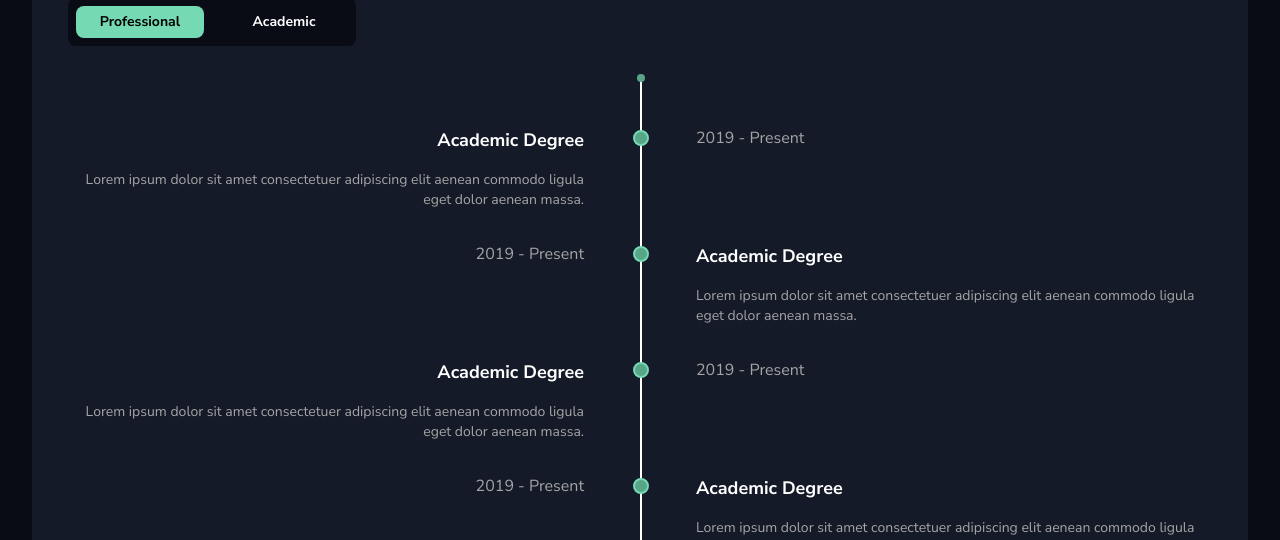
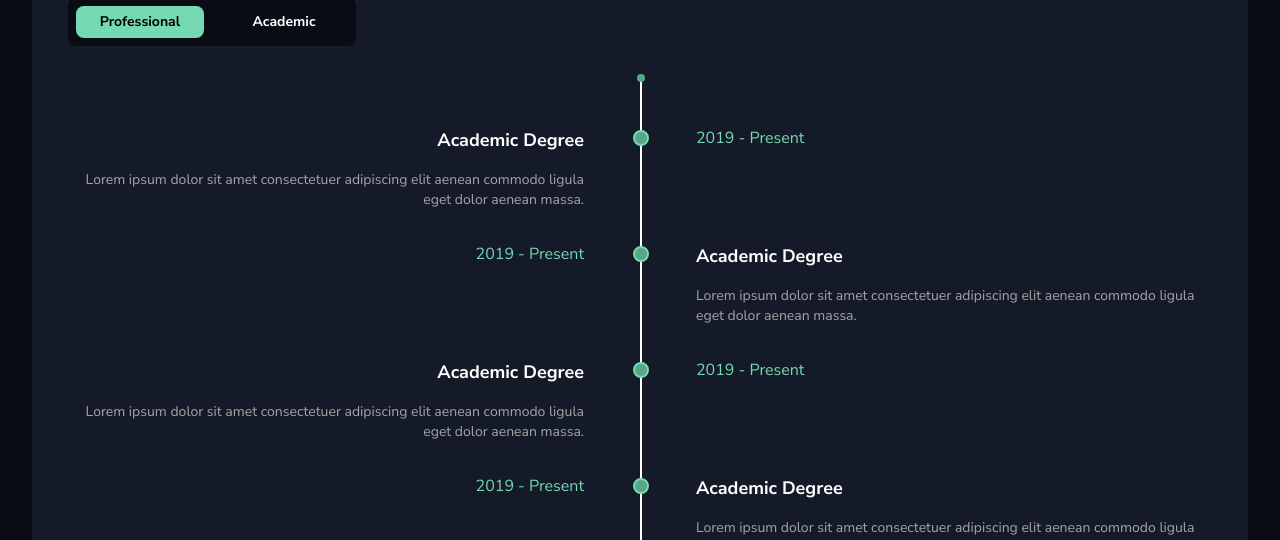
Before and after one commit to KouzanaFedi/fedikouzana, a Next.js app: page / in a window 1280 px wide. Shown: the part 2718-3258 px from the top of the page. Built offline with nearby package versions, Linux system fonts and the light colour scheme.

Commit message:
fixed a timeline bug

```diff
--- a/src/components/TimeLineItem.tsx
+++ b/src/components/TimeLineItem.tsx
@@ -1,7 +1,7 @@
 const TimeLineItem = () => {
   return (
     <div className="group flex even:flex-row-reverse items-start gap-x-28 ">
-      <div className="text-fk-darkGray dark:text-fk-white-lighter flex-1 text-end group-even:text-start">
+      <div className="text-fk-green flex-1 text-end group-even:text-start">
         2019 - Present
       </div>
       <div className="flex flex-col gap-y-4 flex-1 group-even:items-end">
--- a/src/components/TimeLineSection.tsx
+++ b/src/components/TimeLineSection.tsx
@@ -5,17 +5,22 @@ import VerticaleTimeLine from "./VerticalTimeLine";
 const TimeLineSection = () => {
   const [proTimeLine, setProTimeLine] = React.useState<boolean>(true);
 
+  React.useEffect(() => {
+    console.log(proTimeLine);
+  }, [proTimeLine]);
   return (
     <section id="carrer" className="md:pt-24 pt-12 p-4">
       <div className="container mx-auto px-4 space-y-12">
-        <h2 className="text-fk-black-blue dark:text-fk-white text-5xl font-bold">My carrer so far</h2>
+        <h2 className="text-fk-black-blue dark:text-fk-white text-5xl font-bold">
+          My carrer so far
+        </h2>
         <div className="w-full rounded-lg bg-white dark:bg-fk-darkGray p-9">
           <div className="w-fit">
             <label className="timeline-switch relative w-full rounded-lg p-2 bg-fk-gray flex items-center">
               <input
                 className="opacity-0 w-0 h-0"
-                onChange={({ target: { checked } }) => {
-                  setProTimeLine(checked);
+                onChange={() => {
+                  setProTimeLine(!proTimeLine);
                 }}
                 type="checkbox"
               />
```
